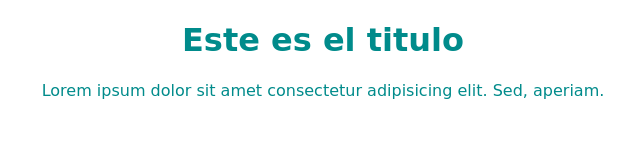
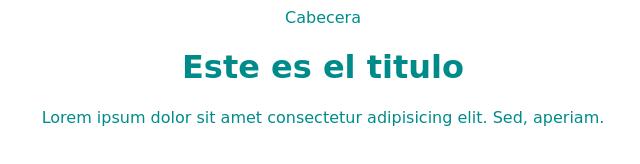
Before and after one commit to PsakejsCorp/Git-y-Github.github.io, a plain HTML site: page Proyecto1/index.html in a window 1280 px wide. Shown: the whole page, without its empty margins (317-957 px from the left). Drawn offline with Linux system fonts and the light colour scheme.

Commit message:
Cabecera nueva rama

```diff
--- a/Proyecto1/index.html
+++ b/Proyecto1/index.html
@@ -8,6 +8,9 @@
 </head>
 <body>
     <div class="container">
+        <div class="cabecera">
+            Cabecera
+        </div>
         <div id="post"></div>
         <h1>Este es el titulo</h1>
         <p>Lorem ipsum dolor sit amet consectetur adipisicing elit. Sed, aperiam.</p>
```
